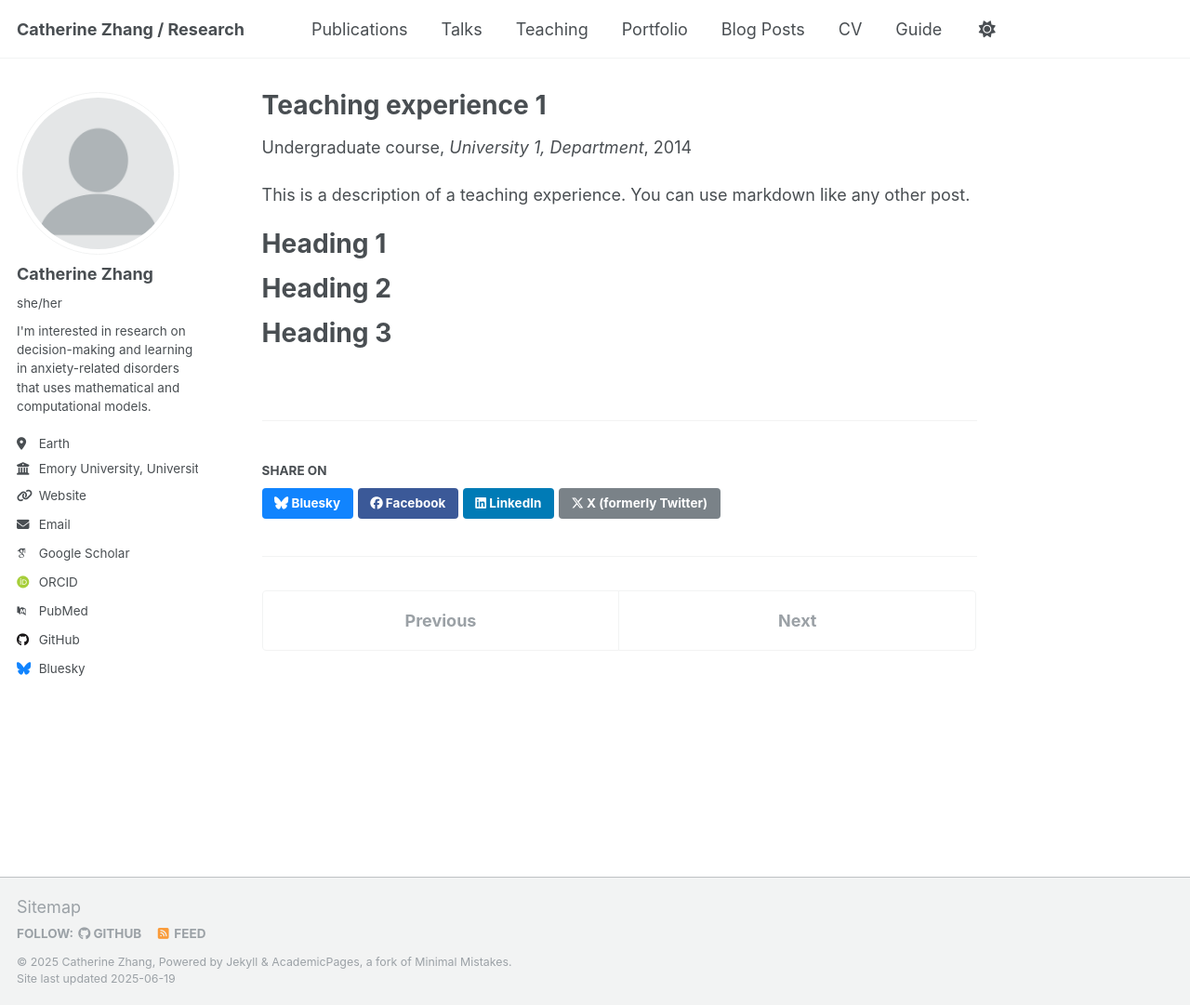
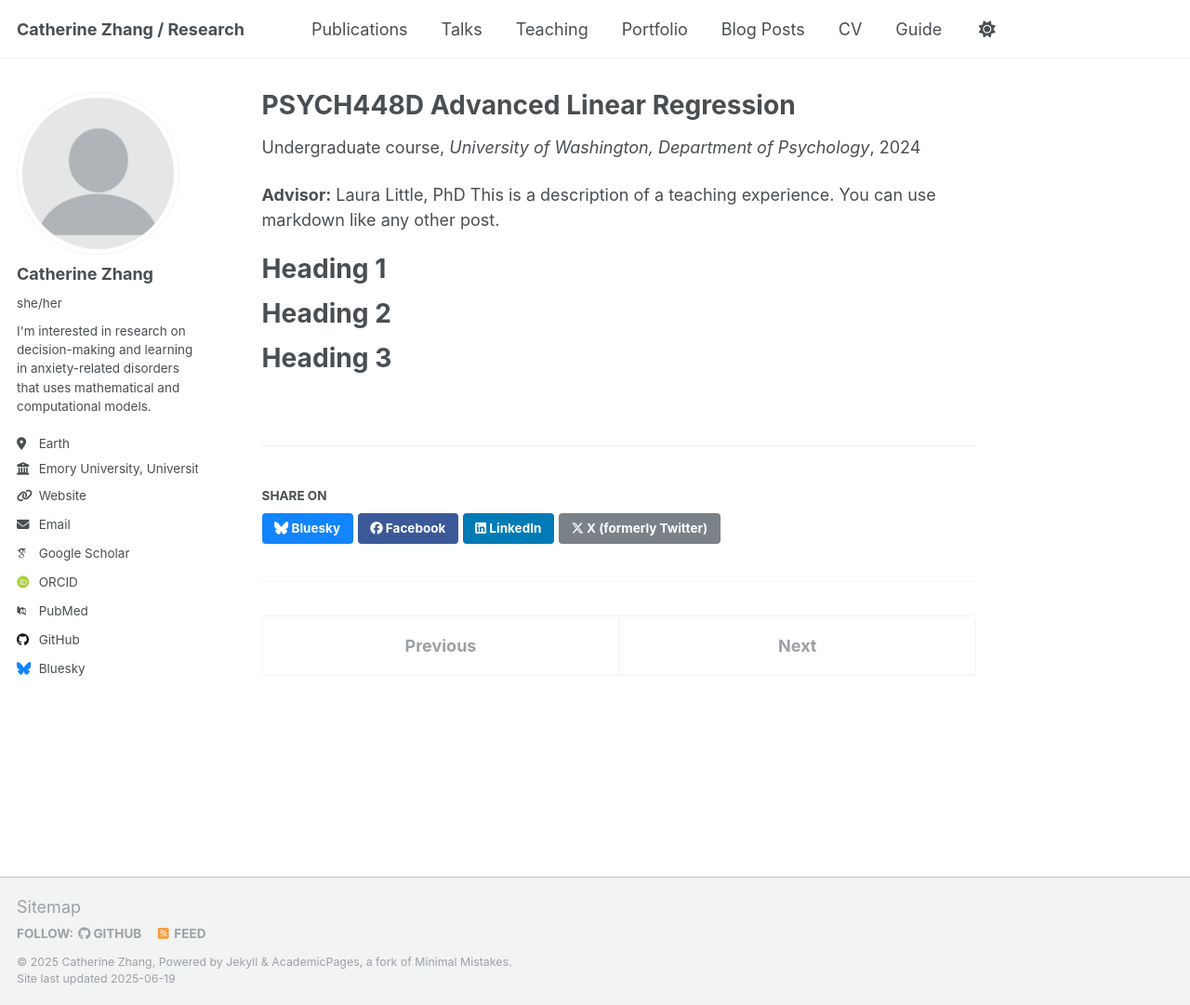
Before and after one commit to Cathzzy/cathzzy.github.io, a Jekyll site: the page built from _teaching/2014-spring-teaching-1.md, in a window 1280 px wide and 1081 px high. Shown: the whole window at 93% size. Built offline with Jekyll 4.4.1, drawn with Linux system fonts in a browser that asks for light colours; some web fonts are replaced.

Commit message:
Update 2014-spring-teaching-1.md

```diff
--- a/_teaching/2014-spring-teaching-1.md
+++ b/_teaching/2014-spring-teaching-1.md
@@ -1,13 +1,13 @@
 ---
-title: "Teaching experience 1"
+title: "PSYCH448D Advanced Linear Regression"
 collection: teaching
 type: "Undergraduate course"
 permalink: /teaching/2014-spring-teaching-1
-venue: "University 1, Department"
-date: 2014-01-01
-location: "City, Country"
+venue: "University of Washington, Department of Psychology"
+date: 2024-09-25 to 2024-12-06
+location: "Seattle, USA"
 ---
-
+**Advisor:** Laura Little, PhD
 This is a description of a teaching experience. You can use markdown like any other post.
 
 Heading 1
```
